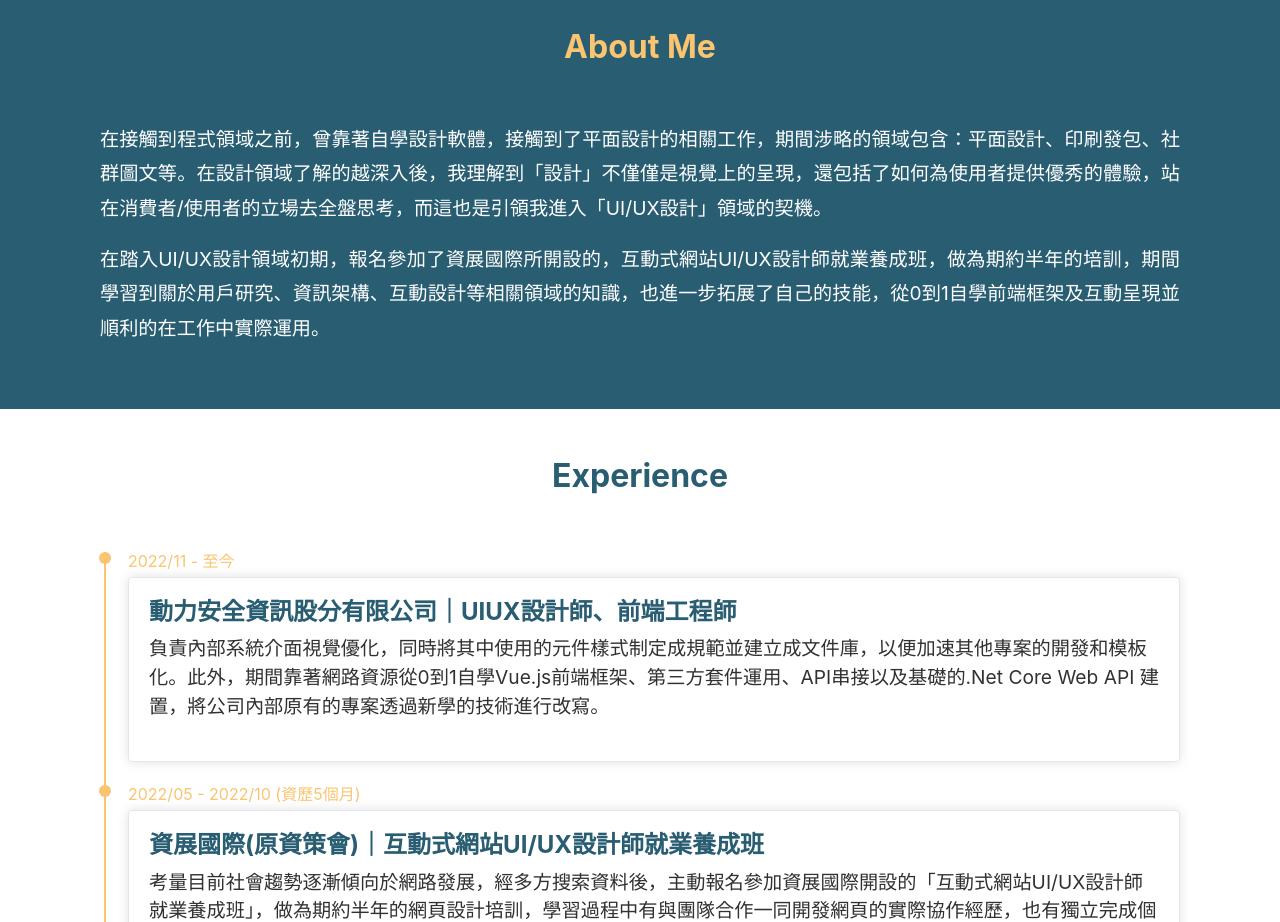
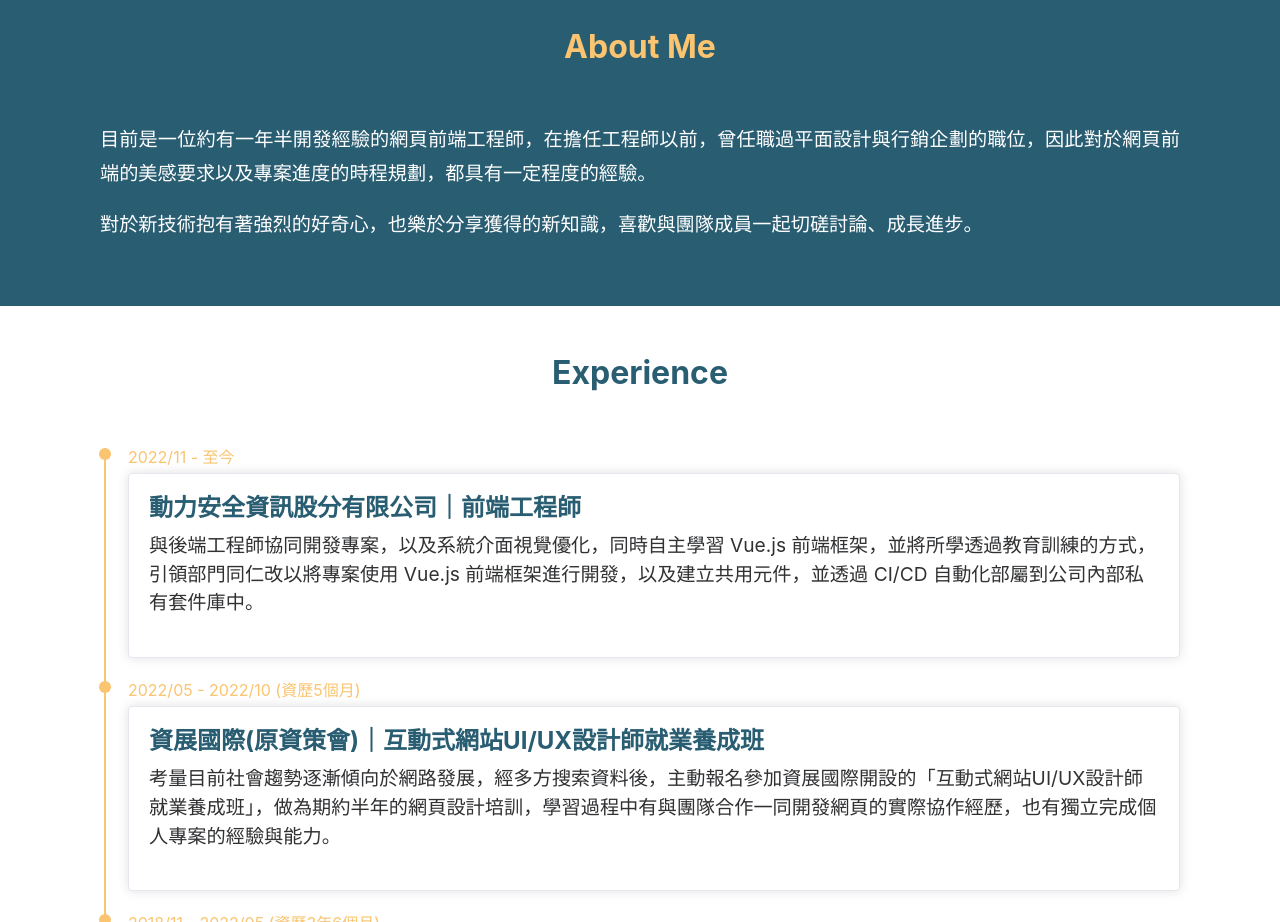
Before and after one commit to pennypan0111/PennyPanProfile, a Vue app in the folder ClientApp/: page / in a window 1280 px wide. Shown: the part 860-1782 px from the top of the page. Built offline with nearby package versions, Linux system fonts and the light colour scheme.

Commit message:
edit about me and experience

```diff
--- a/ClientApp/src/views/ProfileHome.vue
+++ b/ClientApp/src/views/ProfileHome.vue
@@ -76,8 +76,8 @@ export default {
       <SectionTitle title="About Me" color="secondary-default"></SectionTitle>
 
       <div class="aboutMe-content">
-        <p>在接觸到程式領域之前，曾靠著自學設計軟體，接觸到了平面設計的相關工作，期間涉略的領域包含：平面設計、印刷發包、社群圖文等。在設計領域了解的越深入後，我理解到「設計」不僅僅是視覺上的呈現，還包括了如何為使用者提供優秀的體驗，站在消費者/使用者的立場去全盤思考，而這也是引領我進入「UI/UX設計」領域的契機。</p>
-        <p>在踏入UI/UX設計領域初期，報名參加了資展國際所開設的，互動式網站UI/UX設計師就業養成班，做為期約半年的培訓，期間學習到關於用戶研究、資訊架構、互動設計等相關領域的知識，也進一步拓展了自己的技能，從0到1自學前端框架及互動呈現並順利的在工作中實際運用。</p>
+        <p>目前是一位約有一年半開發經驗的網頁前端工程師，在擔任工程師以前，曾任職過平面設計與行銷企劃的職位，因此對於網頁前端的美感要求以及專案進度的時程規劃，都具有一定程度的經驗。</p>
+        <p>對於新技術抱有著強烈的好奇心，也樂於分享獲得的新知識，喜歡與團隊成員一起切磋討論、成長進步。</p>
       </div>
     </div>
   </section>
@@ -89,8 +89,8 @@ export default {
       <el-timeline class="pb-5">
         <ExperienceCard
           time="2022/11 - 至今"
-          title="動力安全資訊股分有限公司｜UIUX設計師、前端工程師"
-          content="負責內部系統介面視覺優化，同時將其中使用的元件樣式制定成規範並建立成文件庫，以便加速其他專案的開發和模板化。此外，期間靠著網路資源從0到1自學Vue.js前端框架、第三方套件運用、API串接以及基礎的.Net Core Web API 建置，將公司內部原有的專案透過新學的技術進行改寫。"
+          title="動力安全資訊股分有限公司｜前端工程師"
+          content="與後端工程師協同開發專案，以及系統介面視覺優化，同時自主學習 Vue.js 前端框架，並將所學透過教育訓練的方式，引領部門同仁改以將專案使用 Vue.js 前端框架進行開發，以及建立共用元件，並透過 CI/CD 自動化部屬到公司內部私有套件庫中。"
         />
         <ExperienceCard
           time="2022/05 - 2022/10 (資歷5個月)"
```
